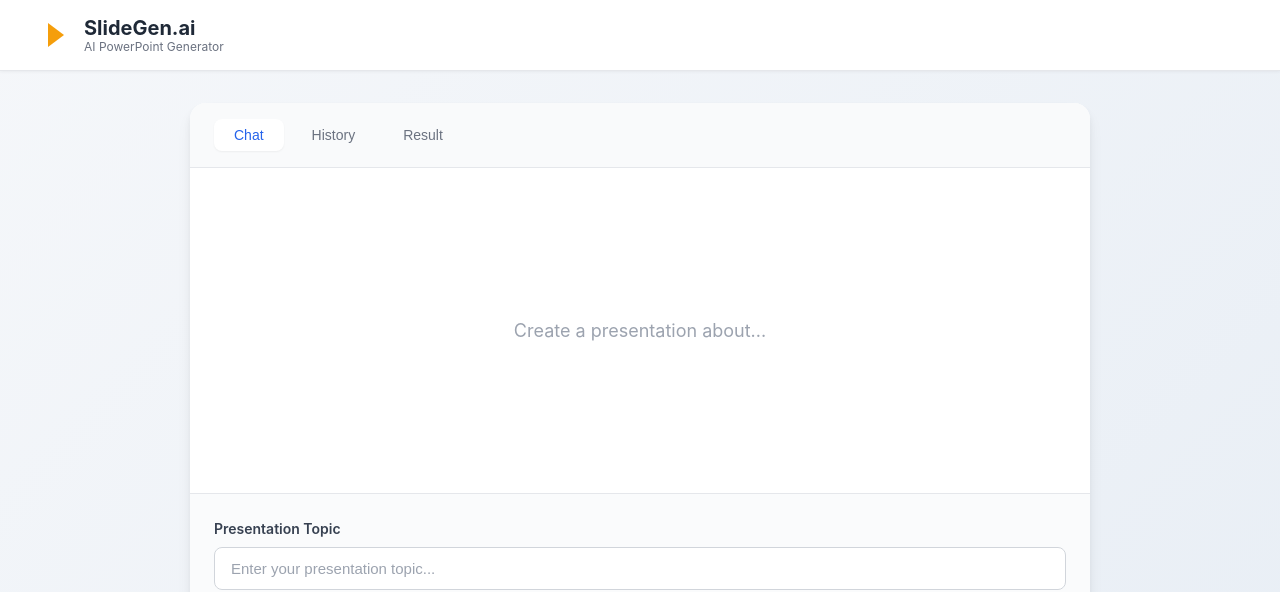
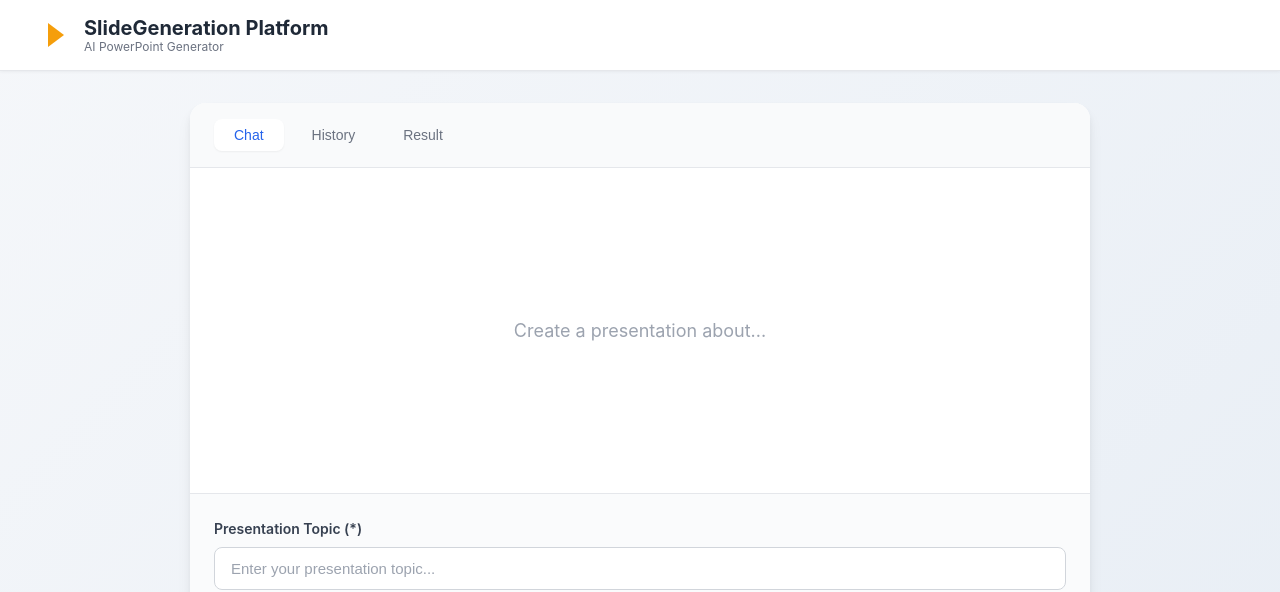
Before and after one commit to Swastik-Raj/Dumroo-ppt-models, a React app in the folder frontend/: page / in a window 1280 px wide. Shown: the top 592 px of the page. Built offline with nearby package versions, Linux system fonts and the light colour scheme; no server answers; the HTML template or start-up script is replaced by a standard one.

Commit message:
App update commit

```diff
--- a/frontend/src/App.tsx
+++ b/frontend/src/App.tsx
@@ -71,7 +71,7 @@ function App() {
               </svg>
             </div>
             <div className="logo-text">
-              <div className="logo-title">SlideGen.ai</div>
+              <div className="logo-title">SlideGeneration Platform</div>
               <div className="logo-subtitle">AI PowerPoint Generator</div>
             </div>
           </div>
@@ -93,7 +93,7 @@ function App() {
 
             <div className="input-section">
               <div className="form-group">
-                <label htmlFor="topic">Presentation Topic</label>
+                <label htmlFor="topic">Presentation Topic (*)</label>
                 <input
                   id="topic"
                   type="text"
```
